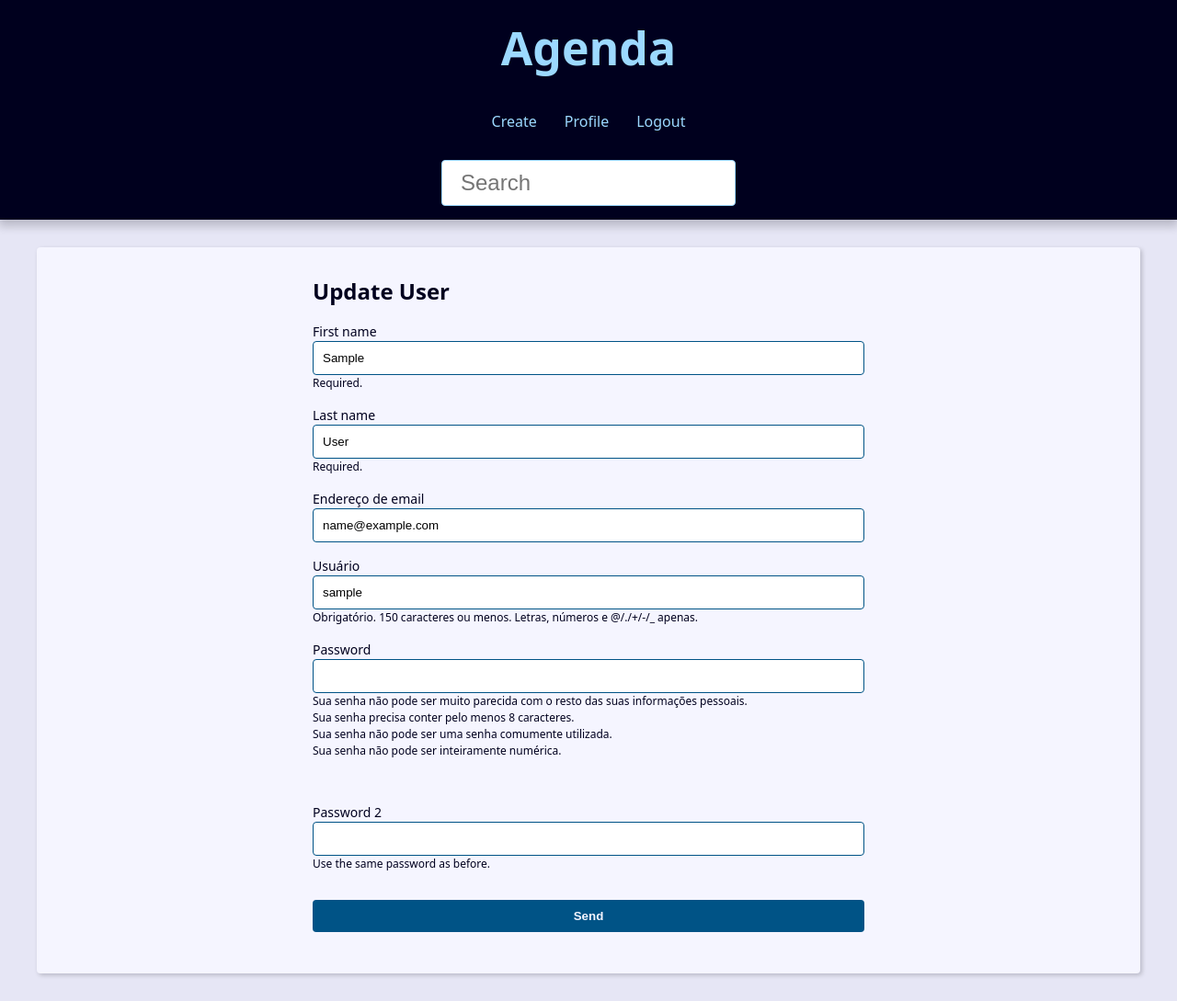
After one commit to Jheymisson/projects-python-django, a Django app: page /user/update/ in a window 1280 px wide. The commit adds this page. Shown: the whole page at 92% size. Run offline with Django 4.2, Linux system fonts and the light colour scheme; the visitor is signed in with stand-in values (Sample User, id 1).

Commit message:
subindo outra parte

```diff
--- a/projeto-agenda/base_static/global/css/style.css
+++ b/projeto-agenda/base_static/global/css/style.css
@@ -273,6 +273,26 @@ svg {
   list-style: none;
 }
 
+.contact-links {
+  margin-block: calc(var(--small-font-size) * 2);
+  display: flex;
+  align-items: center;
+  gap: 0 var(--spacing);
+}
+
+.btn-link {
+  font-size: var(--small-font-size);
+  text-decoration: none;
+  font-weight: bold;
+  padding: 1rem;
+  display: block;
+  line-height: var(--small-font-size);
+}
+
+.btn-delete {
+  background: tomato;
+}
+
 .form-group input,
 .form-group textarea,
 .form-group select {
--- a/projeto-agenda/base_templates/global/base.html
+++ b/projeto-agenda/base_templates/global/base.html
@@ -1,73 +1,16 @@
-{% load static %}<!DOCTYPE html>
-<html lang="en">
+<!DOCTYPE html>
+<html lang="pt-BR">
 <head>
-  <meta charset="UTF-8">
-  <meta http-equiv="X-UA-Compatible" content="IE=edge">
-  <meta name="viewport" content="width=device-width, initial-scale=1.0">
-  <title>{{ site_title }}</title>
-  <link rel="stylesheet" href="{% static 'global/css/style.css' %}">
+  {% include 'global/partials/_head.html' %}
 </head>
 <body>
-  <header class="header">
-    <h1 class="header-heading">
-      <a href="{% url 'contact:index' %}" class="header-link">
-        Agenda
-      </a>
-    </h1>
-
-    <nav class="menu">
-      <ul class="menu-list">
-        <li class="menu-item">
-          <a href="" class="menu-link">
-            Link 1
-          </a>
-        </li>
-        <li class="menu-item">
-          <a href="" class="menu-link">
-            Link 2
-          </a>
-        </li>
-      </ul>
-    </nav>
-
-    <div class="search">
-      <form
-        action="{% url 'contact:search' %}"
-        method="get"
-      >
-        <input
-          type="search"
-          class="search-input"
-          placeholder="Search"
-          id="search"
-          name="q"
-          value="{{ request.GET.q.strip }}"
-        >
-      </form>
-    </div>
-  </header>
+  {% include 'global/partials/_header.html' %}
+  {% include 'global/partials/_messages.html' %}
 
   <main class="content">
     {% block content %}{% endblock content %}
+    {% include 'global/partials/_pagination.html' %}
   </main>
-
-  <div class="pagination">
-    <span class="step-links">
-        {% if page_obj.has_previous %}
-            <a href="?page=1">&laquo; first</a>
-            <a href="?page={{ page_obj.previous_page_number }}">previous</a>
-        {% endif %}
-
-        <span class="current">
-            Page {{ page_obj.number }} of {{ page_obj.paginator.num_pages }}.
-        </span>
-
-        {% if page_obj.has_next %}
-            <a href="?page={{ page_obj.next_page_number }}">next</a>
-            <a href="?page={{ page_obj.paginator.num_pages }}">last&raquo;</a>
-        {% endif %}
-    </span>
-  </div>
 
 </body>
 </html>
--- /dev/null
+++ b/projeto-agenda/base_templates/global/partials/_header.html
@@ -0,0 +1,45 @@
+<header class="header">
+  <h1 class="header-heading">
+    <a href="{% url 'contact:index' %}" class="header-link">
+      Agenda
+    </a>
+  </h1>
+
+  <nav class="menu">
+    <ul class="menu-list">
+      {% if user.is_authenticated %}
+        <li class="menu-item">
+          <a href="{% url 'contact:create' %}" class="menu-link">Create</a>
+        </li>
+        <li class="menu-item">
+          <a href="{% url 'contact:user_update' %}" class="menu-link">Profile</a>
+        </li>
+        <li class="menu-item">
+          <a href="{% url 'contact:logout' %}" class="menu-link">Logout</a>
+        </li>
+      {% else %}
+        <li class="menu-item">
+          <a href="{% url 'contact:login' %}" class="menu-link">Login</a>
+        </li>
+        <li class="menu-item">
+          <a href="{% url 'contact:register' %}" class="menu-link">Register</a>
+        </li>
+      {% endif %}
+    </ul>
+  </nav>
+
+  <div class="search">
+    <form
+      action=""
+      method="get"
+    >
+      <input
+        type="search"
+        class="search-input"
+        placeholder="Search"
+        id="search"
+        name="q"
+      >
+    </form>
+  </div>
+</header>
--- /dev/null
+++ b/projeto-agenda/base_templates/global/partials/_messages.html
@@ -0,0 +1,7 @@
+{% if messages %}
+  {% for message in messages %}
+    <div class="message {{ message.tags }}">
+      {{ message }}
+    </div>
+  {% endfor %}
+{% endif %}
--- a/projeto-agenda/contact/forms.py
+++ b/projeto-agenda/contact/forms.py
@@ -1,42 +1,29 @@
 from django import forms
+from django.contrib.auth import password_validation
+from django.contrib.auth.forms import UserCreationForm
+from django.contrib.auth.models import User
 from django.core.exceptions import ValidationError
 
 from . import models
 
 
 class ContactForm(forms.ModelForm):
-    first_name = forms.CharField(
-        widget=forms.TextInput(
+    picture = forms.ImageField(
+        widget=forms.FileInput(
             attrs={
-                'class': 'classe-a classe-b',
-                'placeholder': 'Aqui veio do init',
+                'accept': 'image/*',
             }
         ),
-        label='Primeiro Nome',
-        help_text='Texto de ajuda para seu usuário',
+        required=False
     )
-
-    def __init__(self, *args, **kwargs):
-        super().__init__(*args, **kwargs)
-
-        # self.fields['first_name'].widget.attrs.update({
-        #     'class': 'classe-a classe-b',
-        #     'placeholder': 'Aqui veio do init',
-        # })
 
     class Meta:
         model = models.Contact
         fields = (
-            'first_name', 'last_name', 'phone', 'email', 'description', 'category',
+            'first_name', 'last_name', 'phone',
+            'email', 'description', 'category',
+            'picture',
         )
-        # widgets = {
-        #     'first_name': forms.TextInput(
-        #         attrs={
-        #             'class': 'classe-a classe-b',
-        #             'placeholder': 'Escreva aqui',
-        #         }
-        #     )
-        # }
 
     def clean(self):
         cleaned_data = self.cleaned_data
@@ -66,3 +53,127 @@ class ContactForm(forms.ModelForm):
             )
 
         return first_name
+
+
+class RegisterForm(UserCreationForm):
+    first_name = forms.CharField(
+        required=True,
+        min_length=3,
+    )
+    last_name = forms.CharField(
+        required=True,
+        min_length=3,
+    )
+    email = forms.EmailField()
+
+    class Meta:
+        model = User
+        fields = (
+            'first_name', 'last_name', 'email',
+            'username', 'password1', 'password2',
+        )
+
+    def clean_email(self):
+        email = self.cleaned_data.get('email')
+
+        if User.objects.filter(email=email).exists():
+            self.add_error(
+                'email',
+                ValidationError('Já existe este e-mail', code='invalid')
+            )
+
+        return email
+
+
+class RegisterUpdateForm(forms.ModelForm):
+    first_name = forms.CharField(
+        min_length=2,
+        max_length=30,
+        required=True,
+        help_text='Required.',
+        error_messages={
+            'min_length': 'Please, add more than 2 letters.'
+        }
+    )
+    last_name = forms.CharField(
+        min_length=2,
+        max_length=30,
+        required=True,
+        help_text='Required.'
+    )
+
+    password1 = forms.CharField(
+        label="Password",
+        strip=False,
+        widget=forms.PasswordInput(attrs={"autocomplete": "new-password"}),
+        help_text=password_validation.password_validators_help_text_html(),
+        required=False,
+    )
+
+    password2 = forms.CharField(
+        label="Password 2",
+        strip=False,
+        widget=forms.PasswordInput(attrs={"autocomplete": "new-password"}),
+        help_text='Use the same password as before.',
+        required=False,
+    )
+
+    class Meta:
+        model = User
+        fields = (
+            'first_name', 'last_name', 'email',
+            'username',
+        )
+
+    def save(self, commit=True):
+        cleaned_data = self.cleaned_data
+        user = super().save(commit=False)
+        password = cleaned_data.get('password1')
+
+        if password:
+            user.set_password(password)
+
+        if commit:
+            user.save()
+
+        return user
+
+    def clean(self):
+        password1 = self.cleaned_data.get('password1')
+        password2 = self.cleaned_data.get('password2')
+
+        if password1 or password2:
+            if password1 != password2:
+                self.add_error(
+                    'password2',
+                    ValidationError('Senhas não batem')
+                )
+
+        return super().clean()
+
+    def clean_email(self):
+        email = self.cleaned_data.get('email')
+        current_email = self.instance.email
+
+        if current_email != email:
+            if User.objects.filter(email=email).exists():
+                self.add_error(
+                    'email',
+                    ValidationError('Já existe este e-mail', code='invalid')
+                )
+
+        return email
+
+    def clean_password1(self):
+        password1 = self.cleaned_data.get('password1')
+
+        if password1:
+            try:
+                password_validation.validate_password(password1)
+            except ValidationError as errors:
+                self.add_error(
+                    'password1',
+                    ValidationError(errors)
+                )
+
+        return password1
--- /dev/null
+++ b/projeto-agenda/contact/templates/contact/partials/_user-form.html
@@ -0,0 +1,38 @@
+<form
+action="{{ form_action }}"
+method="POST"
+>
+{% csrf_token %}
+
+<div class="form-content">
+
+  {% for field in form %}
+    <div class="form-group">
+      <label for="{{ field.id_for_label }}">{{ field.label }}</label>
+      {{ field }}
+      {{ field.errors }}
+
+      {% if field.help_text %}
+        <p class="help-text">{{ field.help_text }}</p>
+      {% endif %}
+    </div>
+  {% endfor %}
+</div>
+
+{% if form.non_field_errors %}
+  <div class="form-content">
+    <div class="form-group">
+      <div class="message error">
+        {{ form.non_field_errors }}
+      </div>
+    </div>
+  </div>
+{% endif %}
+
+<div class="form-content">
+  <div class="form-group">
+    <button class="btn" type="submit">Send</button>
+  </div>
+</div>
+
+</form>
--- /dev/null
+++ b/projeto-agenda/contact/templates/contact/user_update.html
@@ -0,0 +1,10 @@
+{% extends 'global/base.html' %}
+
+{% block content %}
+  <div class="form-wrapper">
+
+    <h2>Update User</h2>
+
+    {% include 'contact/partials/_user-form.html' %}
+  </div>
+{% endblock content %}
--- a/projeto-agenda/contact/urls.py
+++ b/projeto-agenda/contact/urls.py
@@ -1,14 +1,22 @@
 from django.urls import path
+
 from contact import views
 
 app_name = 'contact'
 
 urlpatterns = [
+    path('', views.index, name='index'),
     path('search/', views.search, name='search'),
-    path('', views.index, name='index'),
 
-    # Contact (CRUD)
-    path('contact/<int:contact_id>/detail', views.contact, name='contact'),
-    path('contact/create', views.create, name='create'),
+    # contact (CRUD)
+    path('contact/<int:contact_id>/', views.contact, name='contact'),
+    path('contact/create/', views.create, name='create'),
+    path('contact/<int:contact_id>/update/', views.update, name='update'),
+    path('contact/<int:contact_id>/delete/', views.delete, name='delete'),
 
+    # user
+    path('user/create/', views.register, name='register'),
+    path('user/login/', views.login_view, name='login'),
+    path('user/logout/', views.logout_view, name='logout'),
+    path('user/update/', views.user_update, name='user_update'),
 ]
--- a/projeto-agenda/contact/views/__init__.py
+++ b/projeto-agenda/contact/views/__init__.py
@@ -1,2 +1,3 @@
 from .contact_views import *
 from .contact_forms import *
+from .user_forms import *
--- /dev/null
+++ b/projeto-agenda/contact/views/user_forms.py
@@ -0,0 +1,82 @@
+from django.contrib import auth, messages
+from django.contrib.auth.decorators import login_required
+from django.contrib.auth.forms import AuthenticationForm
+from django.shortcuts import redirect, render
+
+from contact.forms import RegisterForm, RegisterUpdateForm
+
+
+def register(request):
+    form = RegisterForm()
+
+    if request.method == 'POST':
+        form = RegisterForm(request.POST)
+
+        if form.is_valid():
+            form.save()
+            messages.success(request, 'Usuário registrado')
+            return redirect('contact:login')
+
+    return render(
+        request,
+        'contact/register.html',
+        {
+            'form': form
+        }
+    )
+
+
+@login_required(login_url='contact:login')
+def user_update(request):
+    form = RegisterUpdateForm(instance=request.user)
+
+    if request.method != 'POST':
+        return render(
+            request,
+            'contact/user_update.html',
+            {
+                'form': form
+            }
+        )
+
+    form = RegisterUpdateForm(data=request.POST, instance=request.user)
+
+    if not form.is_valid():
+        return render(
+            request,
+            'contact/user_update.html',
+            {
+                'form': form
+            }
+        )
+
+    form.save()
+    return redirect('contact:user_update')
+
+
+def login_view(request):
+    form = AuthenticationForm(request)
+
+    if request.method == 'POST':
+        form = AuthenticationForm(request, data=request.POST)
+
+        if form.is_valid():
+            user = form.get_user()
+            auth.login(request, user)
+            messages.success(request, 'Logado com sucesso!')
+            return redirect('contact:index')
+        messages.error(request, 'Login inválido')
+
+    return render(
+        request,
+        'contact/login.html',
+        {
+            'form': form
+        }
+    )
+
+
+@login_required(login_url='contact:login')
+def logout_view(request):
+    auth.logout(request)
+    return redirect('contact:login')
```
Also changed, not shown: projeto-agenda/base_templates/partials/_header.html (deleted, +0 -37 lines), projeto-agenda/contact/templates/contact/contact.html (+23 -0 lines), projeto-agenda/contact/templates/contact/create.html (+21 -5 lines), projeto-agenda/contact/templates/contact/login.html (added, +18 -0 lines), projeto-agenda/contact/templates/contact/register.html (added, +10 -0 lines), projeto-agenda/contact/views/contact_forms.py (+76 -4 lines), projeto-agenda/base_templates/global/partials/_head.html (renamed from projeto-agenda/base_templates/partials/_head.html), projeto-agenda/base_templates/global/partials/_pagination.html (renamed from projeto-agenda/base_templates/partials/_pagination.html).
